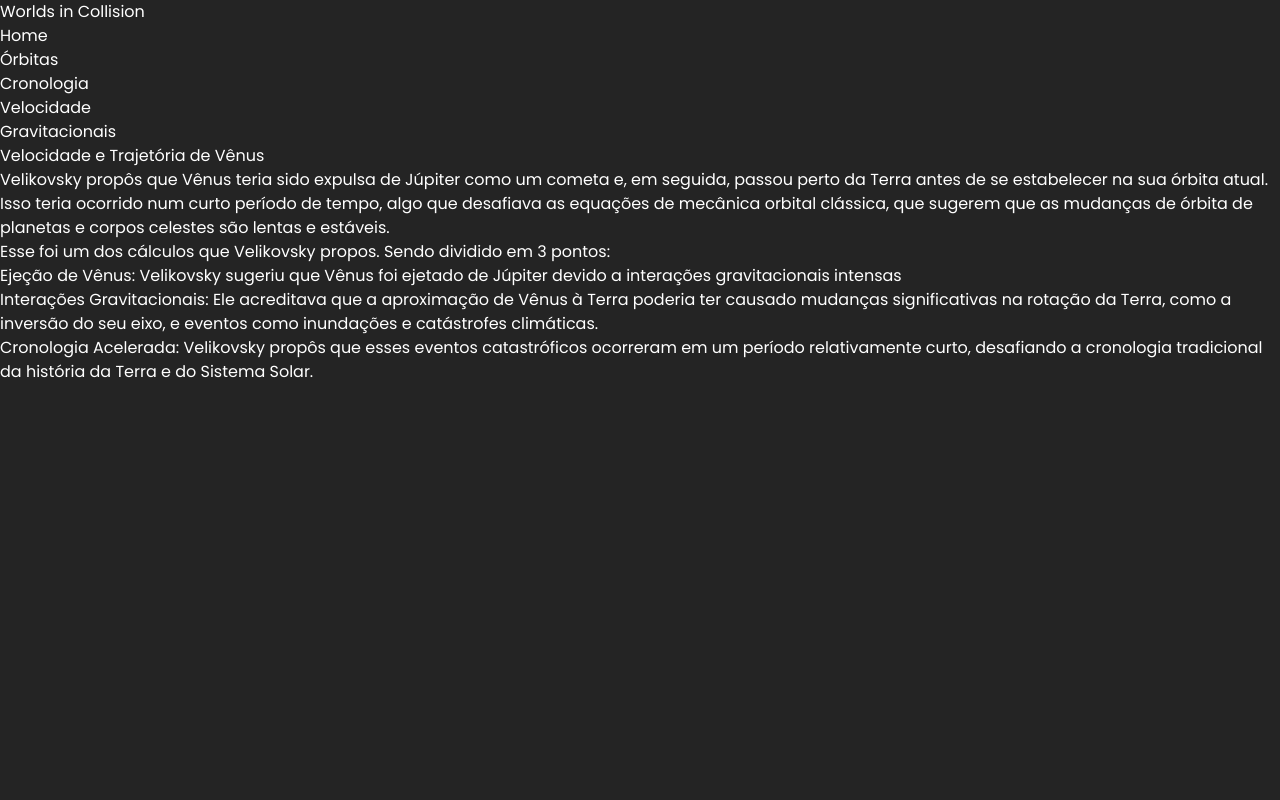
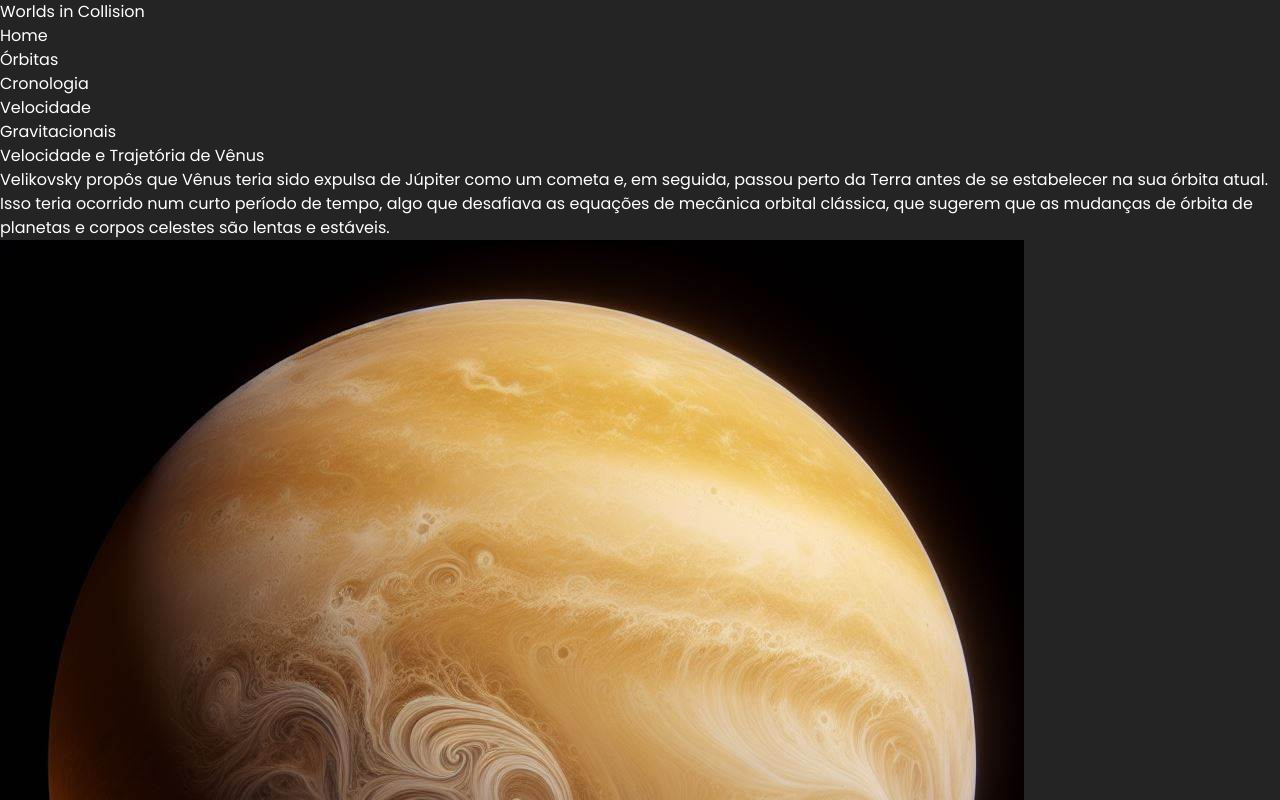
Before and after one commit to akemilol/Worlds-in-a-Collision, a Next.js app in the folder my-app/: page /velocidade in a window 1280 px wide. Shown: the top 800 px of the page. Built offline with nearby package versions, Linux system fonts and the light colour scheme.

Commit message:
atualizacado na velocidade

```diff
--- a/my-app/src/app/velocidade/page.tsx
+++ b/my-app/src/app/velocidade/page.tsx
@@ -1,16 +1,15 @@
 import Menu from "@/Components/Menu/Menu";
+import ManualCard from "@/Components/Cards/ManualCard";
 
 export default function Velocidade() {
     return (
         <div>
             <Menu/>
-            <h1>Velocidade e Trajetória de Vênus</h1>
-            <p>Velikovsky propôs que Vênus teria sido expulsa de Júpiter como um cometa e, em seguida, passou perto da Terra antes de se estabelecer na sua órbita atual. Isso teria ocorrido num curto período de tempo, algo que desafiava as equações de mecânica orbital clássica,
-                que sugerem que as mudanças de órbita de planetas e corpos celestes são lentas e estáveis.</p>
-            <p>Esse foi um dos cálculos que Velikovsky propos. Sendo dividido em 3 pontos:</p>
-            <p>Ejeção de Vênus: Velikovsky sugeriu que Vênus foi ejetado de Júpiter devido a interações gravitacionais intensas</p>
-            <p>Interações Gravitacionais: Ele acreditava que a aproximação de Vênus à Terra poderia ter causado mudanças significativas na rotação da Terra, como a inversão do seu eixo, e eventos como inundações e catástrofes climáticas.</p>
-            <p>Cronologia Acelerada: Velikovsky propôs que esses eventos catastróficos ocorreram em um período relativamente curto, desafiando a cronologia tradicional da história da Terra e do Sistema Solar. </p>
+            <ManualCard
+        imageUrl="/img/velocidade.png"
+        title="Velocidade e Trajetória de Vênus"
+        description="Velikovsky propôs que Vênus teria sido expulsa de Júpiter como um cometa e, em seguida, passou perto da Terra antes de se estabelecer na sua órbita atual. Isso teria ocorrido num curto período de tempo, algo que desafiava as equações de mecânica orbital clássica, que sugerem que as mudanças de órbita de planetas e corpos celestes são lentas e estáveis."
+        />
         </div>
     )
 }
```
